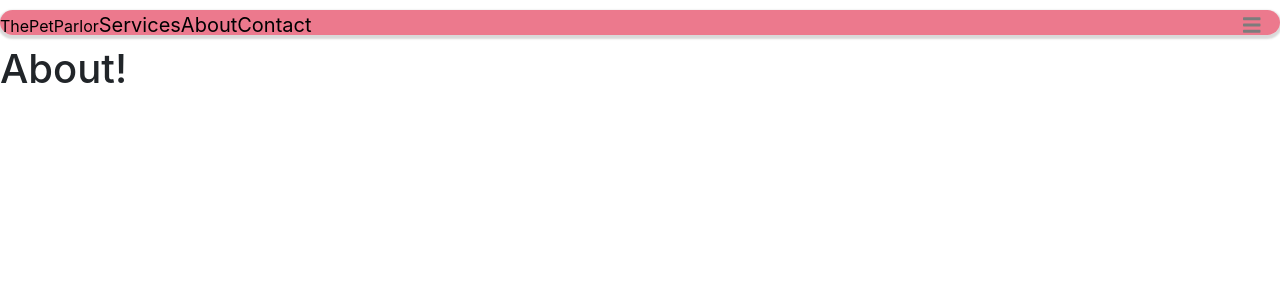
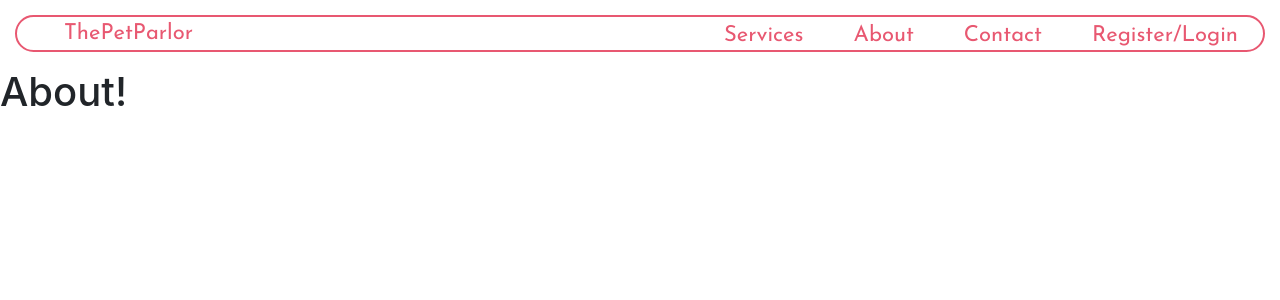
Before and after one commit to AllainPurrnal/ThePetParlor, a React (Create React App) app in the folder client/: page /About in a window 1280 px wide. Shown: the top 300 px of the page. Built offline with nearby package versions, Linux system fonts and the light colour scheme.

Commit message:
A navbar! Finally...

```diff
--- a/client/public/index.html
+++ b/client/public/index.html
@@ -5,25 +5,8 @@
     <link rel="icon" href="%PUBLIC_URL%/favicon.ico" />
     <meta name="viewport" content="width=device-width, initial-scale=1" />
     <meta name="theme-color" content="#000000" />
-    <meta
-      name="description"
-      content="Web site created using create-react-app"
-    />
-    <link rel="apple-touch-icon" href="%PUBLIC_URL%/logo192.png" />
-    <!--
-      manifest.json provides metadata used when your web app is installed on a
-      user's mobile device or desktop. See https://developers.google.com/web/fundamentals/web-app-manifest/
-    -->
-    <link rel="manifest" href="%PUBLIC_URL%/manifest.json" />
-    <!--
-      Notice the use of %PUBLIC_URL% in the tags above.
-      It will be replaced with the URL of the `public` folder during the build.
-      Only files inside the `public` folder can be referenced from the HTML.
-
-      Unlike "/favicon.ico" or "favicon.ico", "%PUBLIC_URL%/favicon.ico" will
-      work correctly both with client-side routing and a non-root public URL.
-      Learn how to configure a non-root public URL by running `npm run build`.
-    -->
+    <meta name="description" content="Web site created using create-react-app" />
+    <link href="https://fonts.googleapis.com/css2?family=Josefin+Sans:ital,wght@0,400;0,600;1,300;1,400&display=swap" rel="stylesheet">
     <title>React App</title>
   </head>
   <body>
--- a/client/src/App.js
+++ b/client/src/App.js
@@ -18,12 +18,12 @@ function App() {
   return (
     <div className="App">
       <Navbar />
-      <Router>
-        {/* <Route exact path="/" component={Home} /> */}
-        <Route path="/Services" component={Services} />
-        <Route path="/About" component={About} />
-        <Route path="/Contact" component={Contact} />
-      </Router>
+        <Router>
+          <Route exact path="/" component={Home} />
+          <Route path="/Services" component={Services} />
+          <Route path="/About" component={About} />
+          <Route path="/Contact" component={Contact} />
+        </Router>
     </div>
   );
 }
--- a/client/src/components/Navbar/index.css
+++ b/client/src/components/Navbar/index.css
@@ -1,29 +1,33 @@
 nav {
-  /* display: flexbox; */
-  background-color: rgba(232, 88, 113, .8);
+  font-family: 'Josefin Sans', sans-serif;
+  font-size: 22px;
 
-  align-content: center;
+  margin: 15px;
+}
 
-  /* max-width: 75%; */
-  height: 25px;
+.nav-items {
+  list-style-type: none;
 
-  margin-top: 10px;
-  margin-bottom: 10px;
-  border-radius: 50px;
-  box-shadow: 0px 2px 2px 2px rgba(0, 0, 0, .15);
+  border-style: solid;
+  border-width: 2px;
+  border-color: #E85871;
+  border-radius: 25px;
+  box-shadow: 0px 0px 0px 0px rgba(0, 0, 0, .1);
 }
 
 nav #logo {
-  /* display: inline-block; */
-  color: #000000;
+  color: #E85871;
+
+  padding: 2px 7px;
 }
 
-#navlink {
-  color: #000000;
-  font-size: 20px;
-  list-style: none;
+.nav-items li {
+  display: inline-flex;
+  float: right;
 
-  margin: 15px auto;
+  color: #E85871;
+  padding: 2px 25px;
+
 }
 
 #navlink a {
@@ -31,17 +35,25 @@ nav #logo {
   text-decoration: none;
 }
 
+nav a:hover {
+  text-decoration: none;
+}
+
 #navlink a:hover {
-  text-decoration: none;
+  font-style: italic;
+  transition: all .2 ease-in-out;
+  transform: scale(1.1);
   color: inherit;
   opacity: .6;
 }
 
-nav #toggle {
+/* #burger-menu {
+  color: rgb(255, 255, 255);
+  font-size: 1.3rem;
+
   position: absolute;
-  top: 10px;
-  right: 20px;
-  /* cursor: pointer;  */
-  color: rgb(124, 124, 124);
-  font-size: 20px;
-}
+  top: 21px;
+  right: 35px;
+
+  cursor: pointer;
+} */
--- a/client/src/components/Navbar/index.js
+++ b/client/src/components/Navbar/index.js
@@ -1,6 +1,6 @@
-import React from 'react';
-import { FontAwesomeIcon } from '@fortawesome/react-fontawesome';
-import { faBars } from '@fortawesome/free-solid-svg-icons';
+import React, { useState } from 'react';
+// import { FontAwesomeIcon } from '@fortawesome/react-fontawesome';
+// import { faBars } from '@fortawesome/free-solid-svg-icons';
 
 import './index.css'
 
@@ -8,14 +8,23 @@ const Navbar = () => {
 
   return (
     <nav>
-      <a href='/' id='logo'>ThePetParlor</a>
-      <a href='/Services' id='navlink'>Services</a>
-      <a href='/About' id='navlink'>About</a>
-      <a href='/Contact' id='navlink'>Contact</a>
+      <ul className="nav-items">
+        <a href='/' id='logo'>ThePetParlor</a>
+        <li id='navlink'>
+          <a href='/'>Register/Login</a>
+        </li>
+        <li id='navlink'>
+          <a href='/Contact'>Contact</a>
+        </li>
+        <li id='navlink'>
+          <a href='/About'>About</a>
+        </li>
+        <li id='navlink'>
+          <a href='/Services'>Services</a>
+        </li>
 
-      <span id='toggle'>
-        <FontAwesomeIcon icon={faBars} />
-      </span>
+      </ul>
+      {/* <span id='burger-menu' onClick={toggleMenu}><FontAwesomeIcon icon={faBars} /></span> */}
     </nav>
   )
 }
--- a/client/src/components/pages/Home/index.js
+++ b/client/src/components/pages/Home/index.js
@@ -1,9 +1,9 @@
-import React, { useState } from 'react';
+import React from 'react';
 
 // Site Components
 // import MyCarousel from '../../MyCarousel';
 
-const Home = (props) => {
+const Home = () => {
 
   return (
   <div>
```
